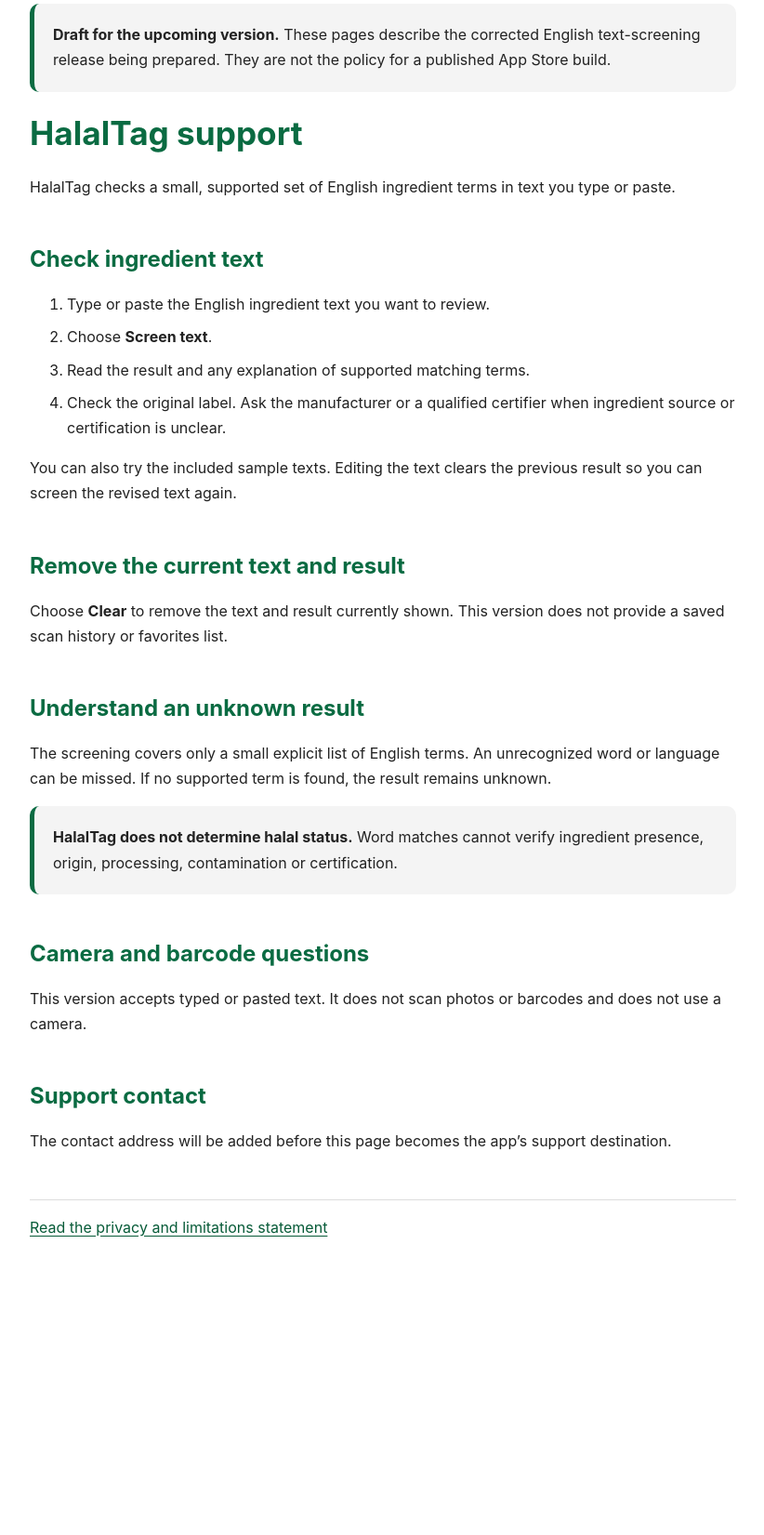
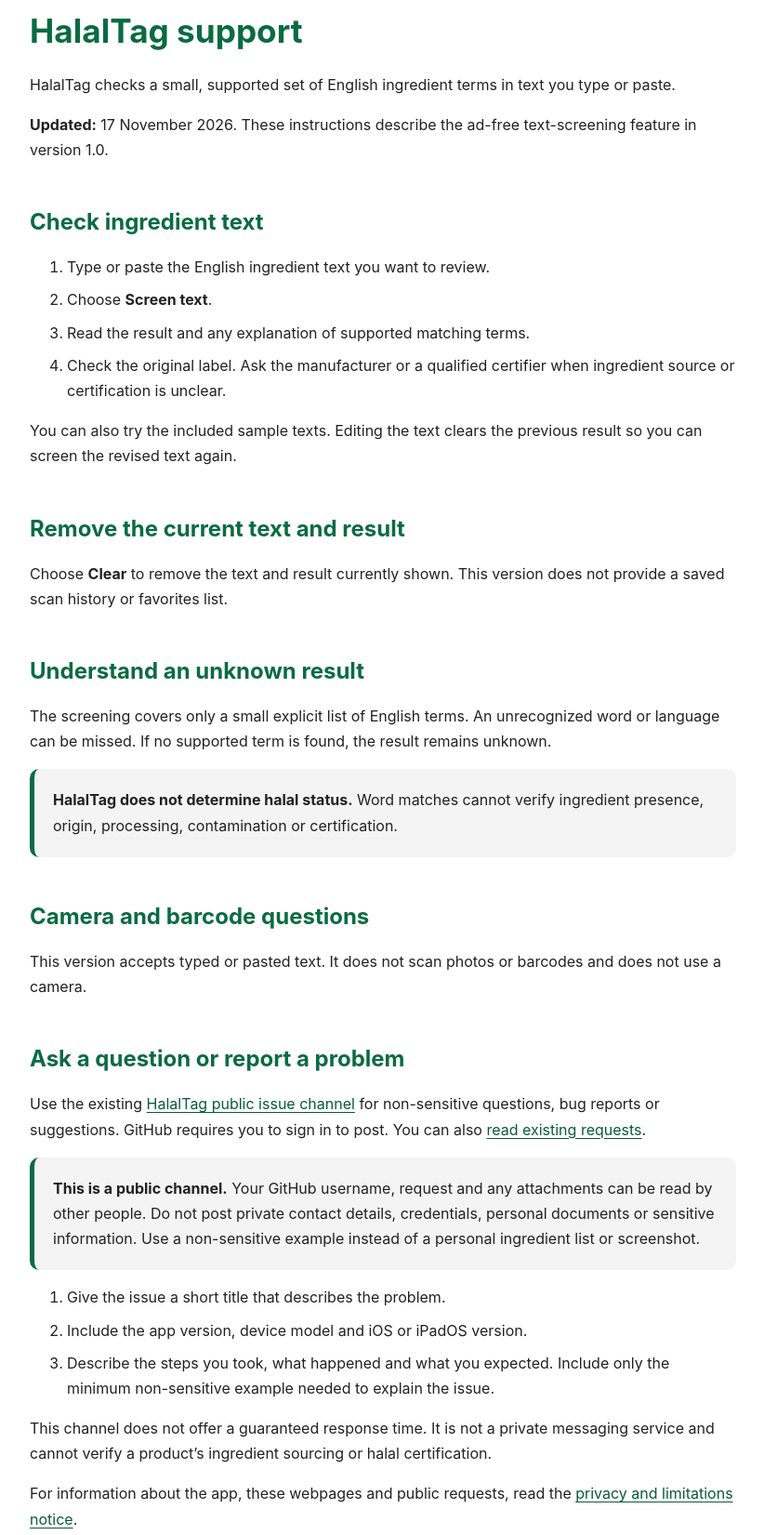
Before and after one commit to swonyu/HalalAnalyzer, a plain HTML site: page docs/support.html in a window 1280 px wide. Shown: the part 79-1730 px from the top of the page at 93% size, without its empty margins (228-1050 px from the left). Before the commit the page ends 1453 px from the top, so only its background shows below. Drawn offline with Linux system fonts and the light colour scheme.

Commit message:
Publish accurate HalalTag privacy and public support pages

```diff
--- a/docs/support.html
+++ b/docs/support.html
@@ -20,9 +20,9 @@
 <body>
     <nav aria-label="HalalTag pages"><a href="index.html">Privacy and limitations</a><a href="support.html" aria-current="page">Support</a></nav>
     <main>
-        <p class="note"><strong>Draft for the upcoming version.</strong> These pages describe the corrected English text-screening release being prepared. They are not the policy for a published App Store build.</p>
         <h1>HalalTag support</h1>
         <p>HalalTag checks a small, supported set of English ingredient terms in text you type or paste.</p>
+        <p><strong>Updated:</strong> 17 November 2026. These instructions describe the ad-free text-screening feature in version 1.0.</p>
 
         <h2>Check ingredient text</h2>
         <ol>
@@ -43,8 +43,16 @@
         <h2>Camera and barcode questions</h2>
         <p>This version accepts typed or pasted text. It does not scan photos or barcodes and does not use a camera.</p>
 
-            <h2>Support contact</h2>
-        <p>The contact address will be added before this page becomes the app’s support destination.</p>
+        <h2>Ask a question or report a problem</h2>
+        <p>Use the existing <a href="https://github.com/swonyu/HalalAnalyzer/issues/new">HalalTag public issue channel</a> for non-sensitive questions, bug reports or suggestions. GitHub requires you to sign in to post. You can also <a href="https://github.com/swonyu/HalalAnalyzer/issues">read existing requests</a>.</p>
+        <div class="note"><p><strong>This is a public channel.</strong> Your GitHub username, request and any attachments can be read by other people. Do not post private contact details, credentials, personal documents or sensitive information. Use a non-sensitive example instead of a personal ingredient list or screenshot.</p></div>
+        <ol>
+            <li>Give the issue a short title that describes the problem.</li>
+            <li>Include the app version, device model and iOS or iPadOS version.</li>
+            <li>Describe the steps you took, what happened and what you expected. Include only the minimum non-sensitive example needed to explain the issue.</li>
+        </ol>
+        <p>This channel does not offer a guaranteed response time. It is not a private messaging service and cannot verify a product’s ingredient sourcing or halal certification.</p>
+        <p>For information about the app, these webpages and public requests, read the <a href="index.html">privacy and limitations notice</a>.</p>
     </main>
     <footer><a href="index.html">Read the privacy and limitations statement</a></footer>
 </body>
```
Also changed, not shown: docs/index.html (+12 -8 lines), 1 other file.
